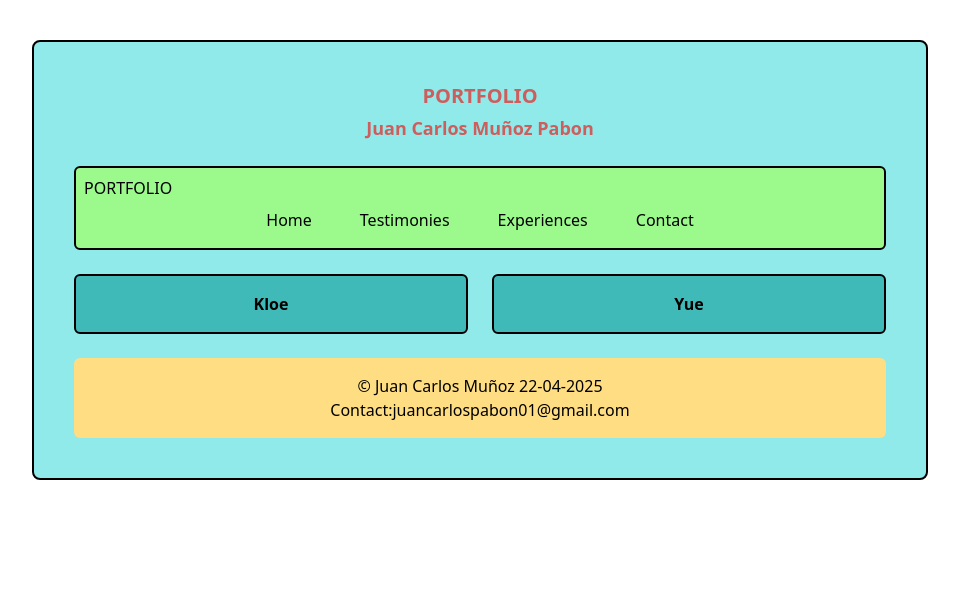
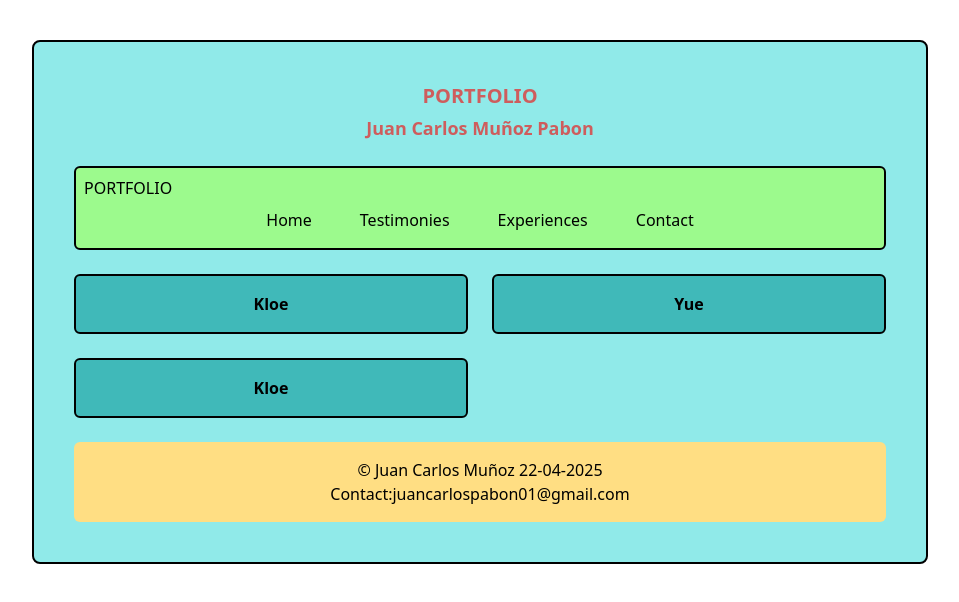
Before and after one commit to juankm08-a11y/portfolio, a Next.js app: page /about in a window 1280 px wide. Shown: the top 602 px of the page, without its empty margins (160-1119 px from the left). Built offline with nearby package versions, Linux system fonts and the light colour scheme.

Commit message:
twenty-nine commit

```diff
--- a/src/app/about/page.tsx
+++ b/src/app/about/page.tsx
@@ -9,7 +9,7 @@ interface Pets {
   imageUrl: string;
 }
 
-interface MyHabits {
+interface Habits {
   title: string;
   description: string;
   imageUrl: string;
@@ -39,7 +39,19 @@ export default function AboutPage() {
     },
   ];
 
+  const myhabits: Habits[] = [
+    {
+      title: "Kloe",
+      description: "Hello, I’m Kloe, the little one in the house.",
+      imageUrl: "/images/pets/pet_kloe1.png",
+    },
+  ];
+
   const tooglePets = (index: number) => {
+    setOpenIndex(openIndex === index ? null : index);
+  };
+
+  const toogleHabits = (index: number) => {
     setOpenIndex(openIndex === index ? null : index);
   };
   return (
@@ -121,6 +133,27 @@ export default function AboutPage() {
               )}
             </div>
           ))}
+          {myhabits.map((hab, idx) => (
+            <div
+              key={idx}
+              className="bg-[#40B9B9] rounded-md p-4 border-2 text-center transition-transform duration-300 hover:scale-105"
+              onClick={() => toogleHabits(idx)}
+            >
+              <p className="font-semibold">{hab.title}</p>
+              {openIndex === idx && (
+                <div className="mt-2 bg-white rounded-md p-4 shadow-md">
+                  <Image
+                    src={hab.imageUrl}
+                    alt={hab.title}
+                    width={600}
+                    height={600}
+                    className="w-full h-auto rounded"
+                  />
+                  <p className="mt-2 text-sm">{hab.description}</p>
+                </div>
+              )}
+            </div>
+          ))}
         </section>
         <footer className="bg-[#FFDE83] rounded-md p-4 text-center">
           © Juan Carlos Muñoz 22-04-2025 <br />
```
